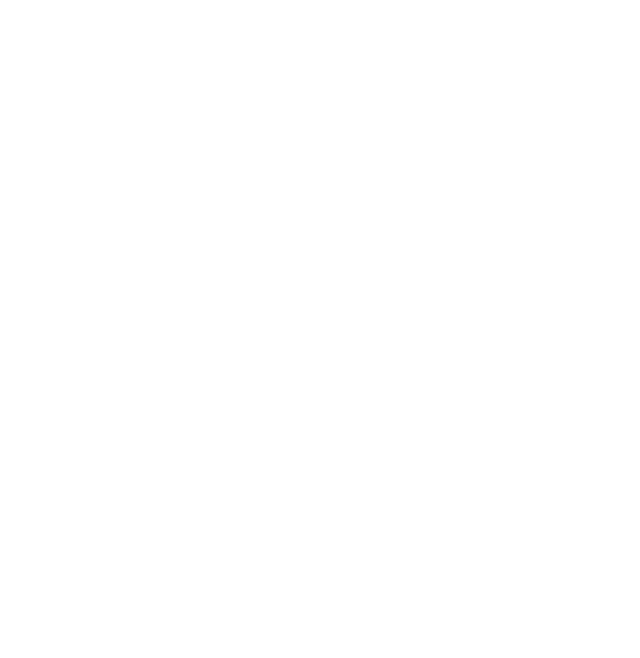
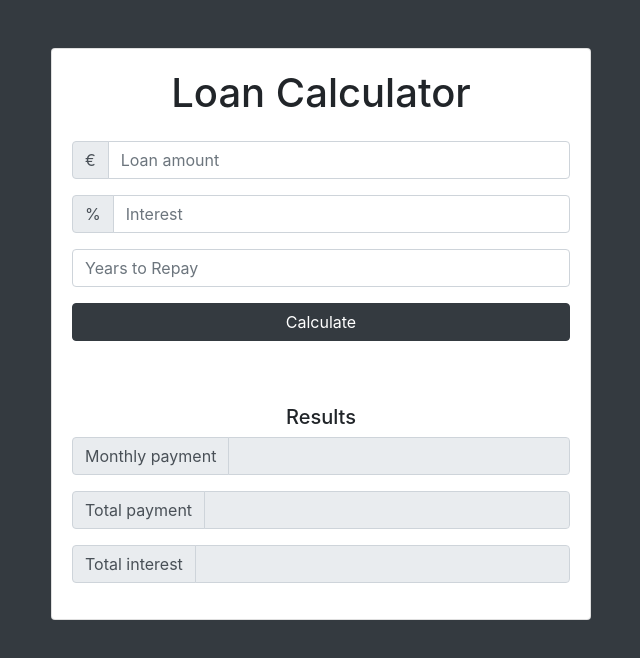
Before and after one commit to webgrandmo/loan-calculator, a plain HTML site: page index.html in a window 1280 px wide. Shown: the whole page, without its empty margins (319-959 px from the left). Drawn offline with nearby package versions, Linux system fonts and the light colour scheme.

Commit message:
feature/create-bssic-layout. Add markup

```diff
--- a/index.html
+++ b/index.html
@@ -1,14 +1,110 @@
-<!DOCTYPE html>
+<!doctype html>
 <html lang="en">
 
 <head>
-    <meta charset="UTF-8">
-    <meta name="viewport" content="width=device-width, initial-scale=1.0">
-    <meta http-equiv="X-UA-Compatible" content="ie=edge">
-    <title>Loan calculator</title>
+    <!-- Required meta tags -->
+    <meta charset="utf-8">
+    <meta name="viewport" content="width=device-width, initial-scale=1, shrink-to-fit=no">
+
+    <!-- Bootstrap CSS -->
+    <link rel="stylesheet" href="https://stackpath.bootstrapcdn.com/bootstrap/4.1.3/css/bootstrap.min.css"
+        integrity="sha384-MCw98/SFnGE8fJT3GXwEOngsV7Zt27NXFoaoApmYm81iuXoPkFOJwJ8ERdknLPMO" crossorigin="anonymous">
+
+    <title>Hello, world!</title>
 </head>
 
-<body>
+<body class="bg-dark">
+    <div class="container">
+        <div class="row">
+            <div class="col-md-6 mx-auto">
+                <div class="card card-body text-center mt-5">
+                    <h1 class="heading display-5 pb-3">Loan Calculator</h1>
+                    <form id="loan-form">
+                        <div class="form-group">
+                            <div class="input-group">
+                                <div class="input-group-prepend">
+                                    <div class="input-group-text">&euro;</div>
+                                </div>
+                                <input type="number" class="form-control" id="amount" placeholder="Loan amount">
+                            </div>
+                        </div>
+                        <div class="form-group">
+                            <div class="input-group">
+                                <div class="input-group-prepend">
+                                    <div class="input-group-text">%</div>
+                                </div>
+                                <input type="number" class="form-control" id="interest" placeholder="Interest">
+                            </div>
+                        </div>
+                        <div class="form-group">
+                            <input type="number" class="form-control" id="years" placeholder="Years to Repay">
+                        </div>
+                        <div class="form-group">
+                            <input type="submit" value="Calculate" class="btn btn-dark btn-block">
+                        </div>
+                    </form>
+                    <!-- Loader goes here -->
+                    <!-- <div id="loading">
+                        <img src="img/loading.gif" alt="Loading image">
+                    </div> -->
+                    <!-- Results-->
+                    <div id="results" class="pt-5">
+                        <h5>Results</h5>
+                        <div class="form-group">
+                            <div class="input-group">
+                                <div class="input-group-prepend">
+                                    <div class="input-group-text">Monthly payment</div>
+                                </div>
+                                <input type="number" class="form-control" id="monthly-payment" disabled>
+                            </div>
+                        </div>
+                        <div class="form-group">
+                            <div class="input-group">
+                                <div class="input-group-prepend">
+                                    <div class="input-group-text">Total payment</div>
+                                </div>
+                                <input type="number" class="form-control" id="total-payment" disabled>
+                            </div>
+                        </div>
+                        <div class="form-group">
+                            <div class="input-group">
+                                <div class="input-group-prepend">
+                                    <div class="input-group-text">Total interest</div>
+                                </div>
+                                <input type="number" class="form-control" id="total-interest" disabled>
+                            </div>
+                        </div>
+                    </div>
+                </div>
+            </div>
+        </div>
+    </div>
+
+
+
+
+
+
+
+
+
+
+
+
+
+
+
+    <!-- Optional JavaScript -->
+    <!-- jQuery first, then Popper.js, then Bootstrap JS -->
+    <script src="https://code.jquery.com/jquery-3.3.1.slim.min.js"
+        integrity="sha384-q8i/X+965DzO0rT7abK41JStQIAqVgRVzpbzo5smXKp4YfRvH+8abtTE1Pi6jizo"
+        crossorigin="anonymous"></script>
+    <script src="https://cdnjs.cloudflare.com/ajax/libs/popper.js/1.14.3/umd/popper.min.js"
+        integrity="sha384-ZMP7rVo3mIykV+2+9J3UJ46jBk0WLaUAdn689aCwoqbBJiSnjAK/l8WvCWPIPm49"
+        crossorigin="anonymous"></script>
+    <script src="https://stackpath.bootstrapcdn.com/bootstrap/4.1.3/js/bootstrap.min.js"
+        integrity="sha384-ChfqqxuZUCnJSK3+MXmPNIyE6ZbWh2IMqE241rYiqJxyMiZ6OW/JmZQ5stwEULTy"
+        crossorigin="anonymous"></script>
     <script src="app.js"></script>
 </body>
 
```
Also changed, not shown: img/loading.gif (added).
